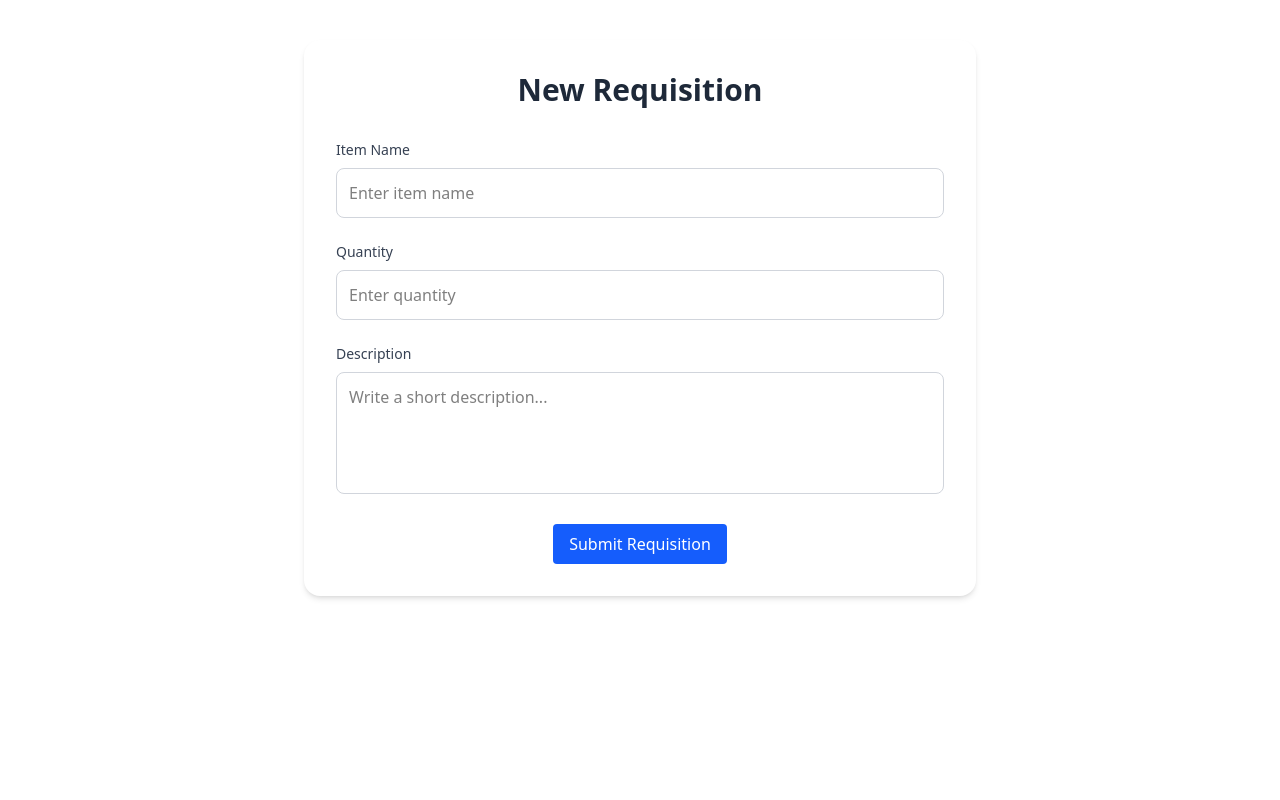
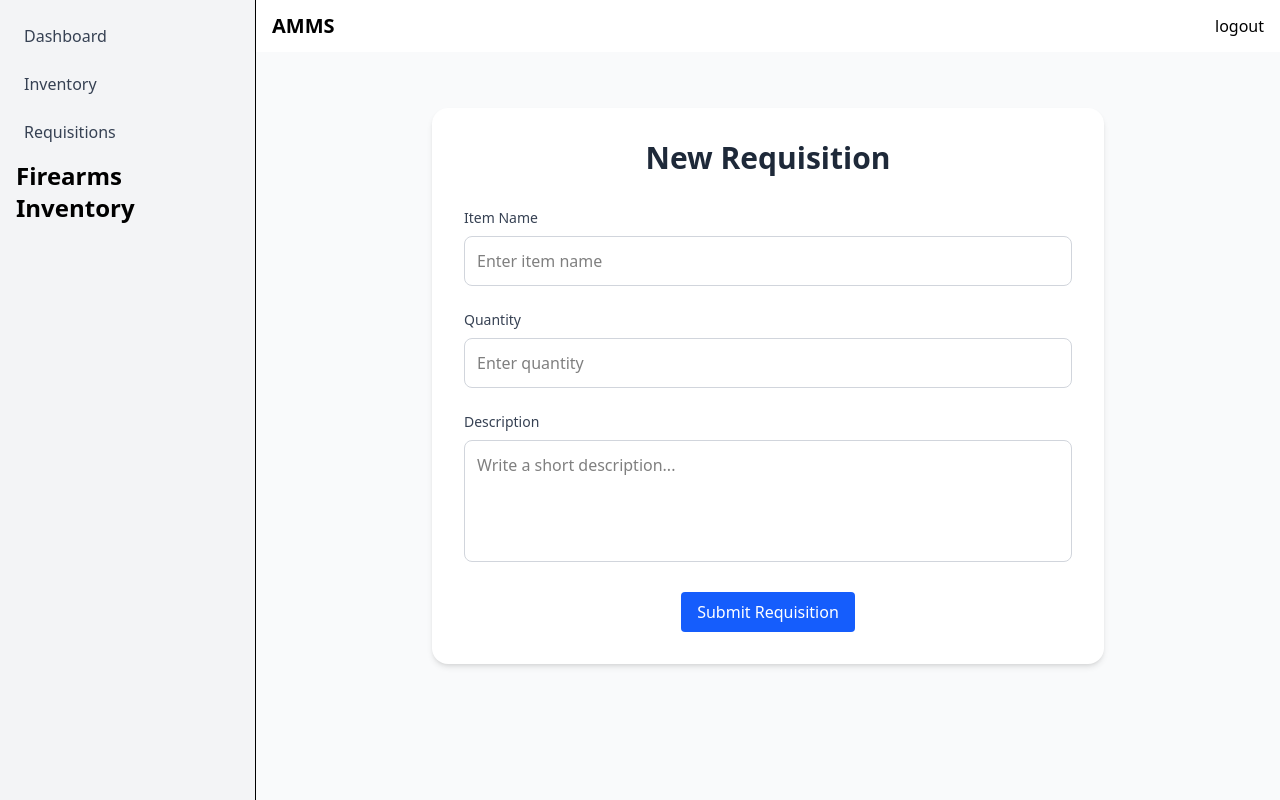
Before and after one commit to EZENGESH/amms-arms-management, a React (Vite) app in the folder frontend/: page /requisitions in a window 1280 px wide. Built offline with nearby package versions, Linux system fonts and the light colour scheme.

Commit message:
feat: wrap RequisitionForm component in AdminLayout for consistent layout

```diff
--- a/frontend/src/pages/RequisitionForm.jsx
+++ b/frontend/src/pages/RequisitionForm.jsx
@@ -2,6 +2,7 @@
 import { useState } from 'react';
 import axios from 'axios';
 import Button from '../components/Button';
+import AdminLayout from '../layouts/AdminLayout';
 
 export default function RequisitionForm() {
   const [formData, setFormData] = useState({
@@ -53,6 +54,7 @@ export default function RequisitionForm() {
   };
 
   return (
+    <AdminLayout>
     <div className="max-w-2xl mx-auto mt-10 p-8 bg-white rounded-2xl shadow-md">
       <h1 className="text-3xl font-bold text-center mb-8 text-gray-800">New Requisition</h1>
 
@@ -119,5 +121,6 @@ export default function RequisitionForm() {
         </div>
       </form>
     </div>
+    </AdminLayout>
   );
 }
```
